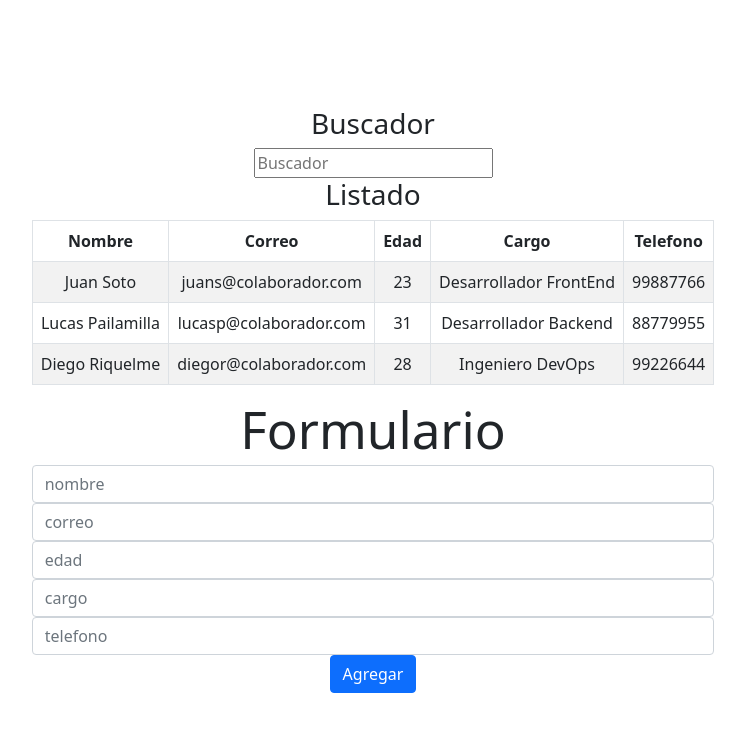
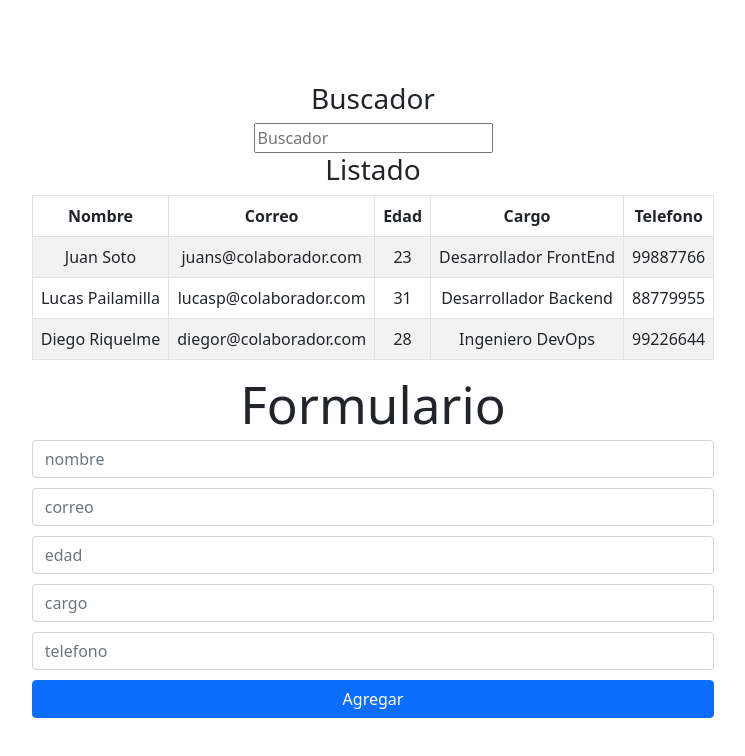
Before and after one commit to jorge2101719/colaboradores, a React (Vite) app: page / in a window 1280 px wide. Shown: the top 756 px of the page, without its empty margins (267-1012 px from the left). Built offline with nearby package versions, Linux system fonts and the light colour scheme.

Commit message:
se define estilo formulario

```diff
--- a/src/App.css
+++ b/src/App.css
@@ -23,6 +23,12 @@
   flex-direction: column;
 }
 
+.formulario {
+  display: flex;
+  flex-direction: column;
+  gap: 10px;
+}
+
 @keyframes logo-spin {
   from {
     transform: rotate(0deg);
--- a/src/components/Formulario.jsx
+++ b/src/components/Formulario.jsx
@@ -44,7 +44,7 @@ const Formulario = ({ agregar, setAlert }) => {
     <div>
       <h1>Formulario</h1>
 
-      <form onSubmit={(e) => enviarDatos(e)}>
+      <form className='formulario' onSubmit={(e) => enviarDatos(e)}>
 
         <div className='form-group'>
         <input
```
